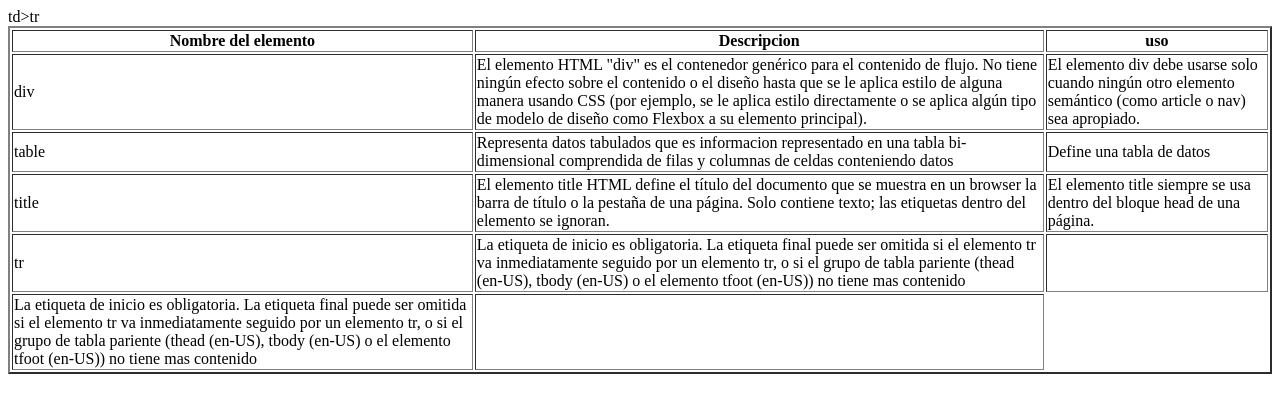
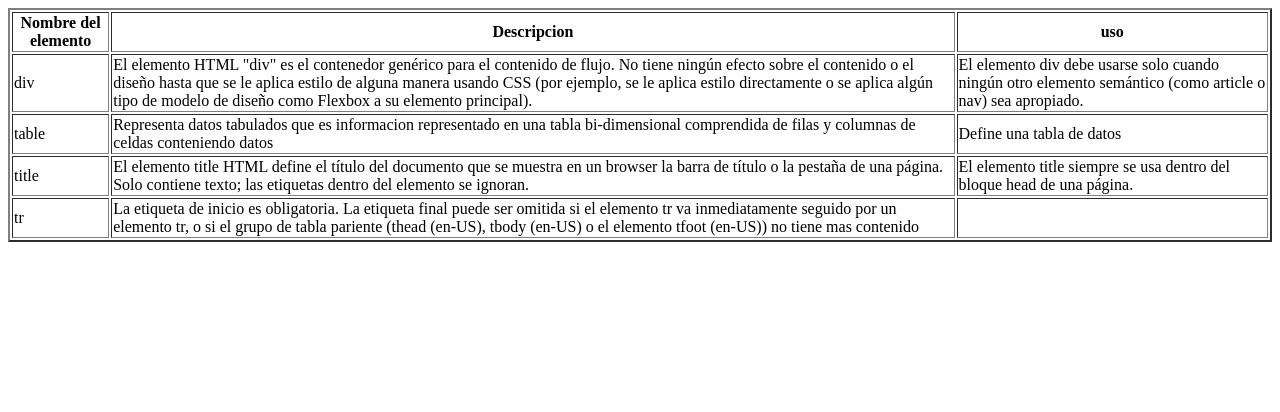
Before and after one commit to chelo7717/tecweb23, a plain HTML site: page index.html in a window 1280 px wide. Drawn offline with Linux system fonts and the light colour scheme.

Commit message:
arreglando rama master

```diff
--- a/index.html
+++ b/index.html
@@ -36,9 +36,6 @@
                 <td>La etiqueta de inicio es obligatoria. La etiqueta final puede ser omitida si el elemento tr va inmediatamente seguido por un elemento tr, o si el grupo de tabla pariente (thead (en-US), tbody (en-US) o el elemento tfoot (en-US)) no tiene mas contenido </td>
                 <td></td>
             </tr>
-            td>tr</td>
-                <td>La etiqueta de inicio es obligatoria. La etiqueta final puede ser omitida si el elemento tr va inmediatamente seguido por un elemento tr, o si el grupo de tabla pariente (thead (en-US), tbody (en-US) o el elemento tfoot (en-US)) no tiene mas contenido </td>
-                <td></td>
         </tbody>
     </table>
 </body>
```
